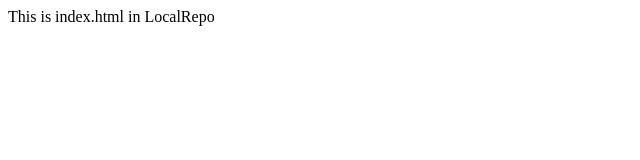
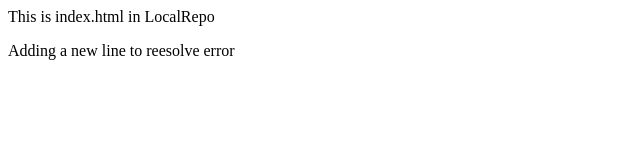
Before and after one commit to SnehaKudchadkar/Test, a plain HTML site: page index.html in a window 1280 px wide. Shown: the whole page, without its empty margins (0-640 px from the left). Drawn offline with Linux system fonts and the light colour scheme.

Commit message:
error resolved

```diff
--- a/index.html
+++ b/index.html
@@ -1 +1,2 @@
 <p>This is index.html in LocalRepo</p>
+<p>Adding a new line to reesolve error</p>
```
